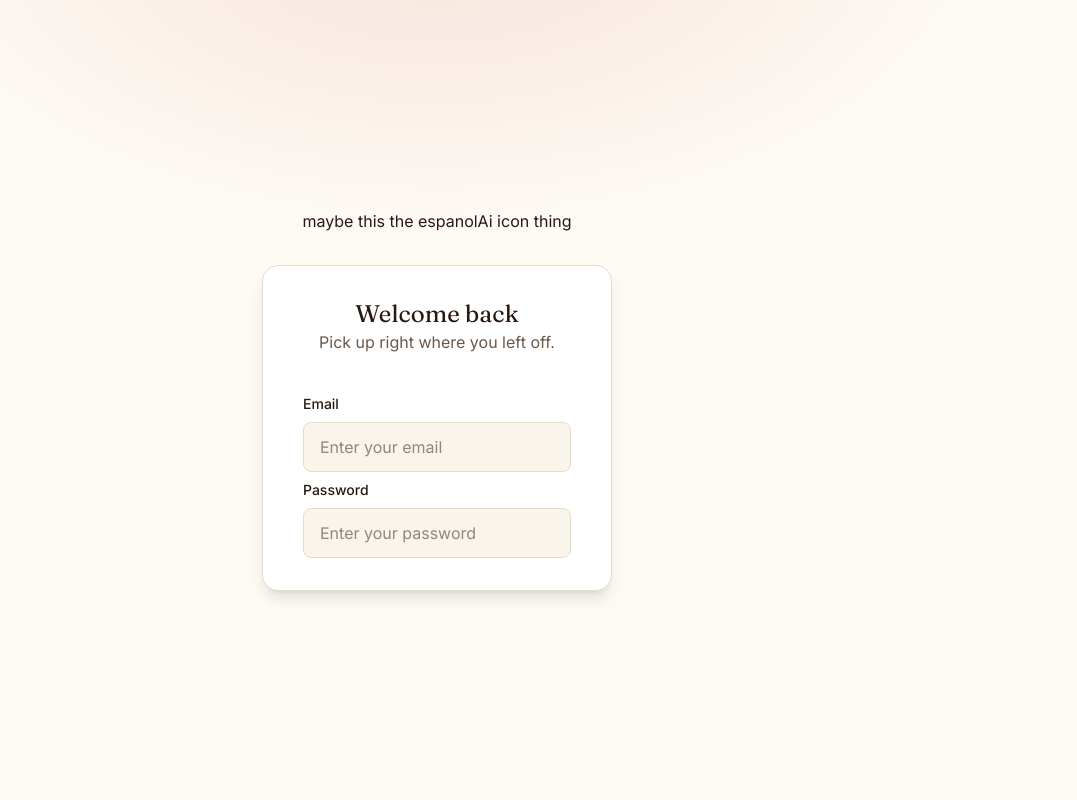
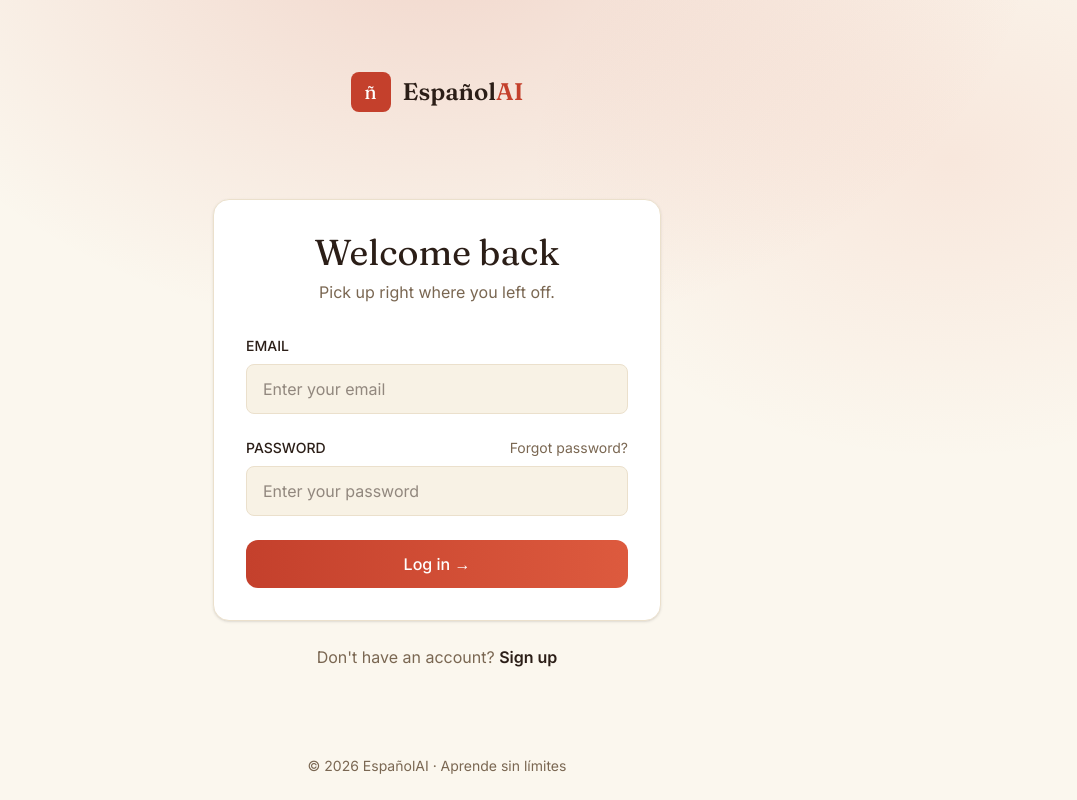
Before and after one commit to Soph055/EspanolAi, a React (Vite) app in the folder client/: page / in a window 1280 px wide. Shown: the whole page, without its empty margins (203-1280 px from the left). Built offline with nearby package versions, Linux system fonts and the light colour scheme.

Commit message:
Finished login ui design

```diff
--- a/client/src/index.css
+++ b/client/src/index.css
@@ -6,16 +6,17 @@
   --font-display: "Fraunces", ui-serif, Georgia, serif;
 
   /* Colors */
-  --color-background: #fdf9f3;
-  --color-foreground: #2a1810;
-  --color-muted: #f5ede2;
-  --color-muted-foreground: #6b5849;
-  --color-primary: #c8442a;
-  --color-primary-hover: #b03a24;
+  --color-background: #fbf7ee;
+  --color-foreground: #2b1e17;
+  --color-muted: #f4ecdd;
+  --color-muted-foreground: #7a6752;
+  --color-primary: #c4402c;
+  --color-primary-hover: #a5341f;
+  --color-primary-light: #dd5a3e;
   --color-primary-foreground: #ffffff;
   --color-card: #ffffff;
-  --color-border: #e8dcc8;
-  --color-input: #faf5eb;
+  --color-border: #ebe0cc;
+  --color-input: #f8f2e5;
   --color-destructive: #dc2626;
 }
 
@@ -23,11 +24,17 @@ body {
   background-color: var(--color-background);
   color: var(--color-foreground);
   font-family: var(--font-sans);
-  background-image: radial-gradient(
-    ellipse 900px 500px at 50% -10%,
-    rgba(200, 68, 42, 0.12),
-    transparent 60%
-  );
+  background-image:
+    radial-gradient(
+      ellipse 1000px 700px at 50% -10%,
+      rgba(196, 64, 44, 0.18),
+      transparent 60%
+    ),
+    radial-gradient(
+      ellipse 700px 500px at 90% 20%,
+      rgba(221, 90, 62, 0.10),
+      transparent 60%
+    );
   background-attachment: fixed;
   min-height: 100vh;
 }
--- a/client/src/pages/LoginPage.tsx
+++ b/client/src/pages/LoginPage.tsx
@@ -1,31 +1,83 @@
 function LoginPage() {
   return (
-        //full screen flexbox with centered content
-        <div className="flex flex-col items-center bg-color p-4 justify-center h-screen gap-8">
-          <div> maybe this the espanolAi icon thing</div>
-            <div>
-                <div className="flex flex-col items-center bg-card rounded-2xl p-8 shadow-lg border border-border w-full max-w-md">
+    <div className="min-h-screen flex flex-col items-center p-6">
 
-               {/* Wrapper for top of card */}
+      {/* Top: Logo */}
+      <div className="flex items-center gap-3 pt-12">
+        <div className="w-10 h-10 rounded-lg bg-primary flex items-center justify-center">
+          <span className="font-display text-primary-foreground text-xl leading-none">ñ</span>
+        </div>
+        <span className="font-display text-2xl font-semibold">
+          Español<span className="text-primary">AI</span>
+        </span>
+      </div>
+
+      {/* Middle: Card + Sign up link (grows to fill space) */}
+      <div className="flex-1 flex flex-col justify-center items-center w-full gap-6 py-12">
+
+        {/* Card */}
+        <div className="bg-card border border-border rounded-2xl p-8 w-full max-w-md shadow-sm">
+
+          {/* Heading */}
           <div className="text-center mb-8">
-                     <h1 className="text-2xl font-display"> Welcome back</h1>
+            <h1 className="text-4xl font-display text-foreground mb-2">Welcome back</h1>
             <p className="text-muted-foreground">Pick up right where you left off.</p>
           </div>
-                {/* Wrapper for form */}
 
-                    <div className="p-2">
-                        <label htmlFor="email" className="text-sm font-medium mb-2 block">Email</label>
-                        <input id="email" type="email" placeholder="Enter your email" className="w-full bg-input border border-border rounded-lg px-4 py-3 focus:outline-none focus:border-primary"/>
-                    </div>
-                    <div>
-                        <label htmlFor="password" className="text-sm font-medium mb-2 block">Password</label>
-                        <input id="password" type="password" placeholder="Enter your password" className="w-full bg-input border border-border rounded-lg px-4 py-3 focus:outline-none focus:border-primary"/>
+          {/* Form */}
+          <form>
+            {/* Email */}
+            <div className="mb-6">
+              <label htmlFor="email" className="text-sm font-medium mb-2 block">EMAIL</label>
+              <input
+                id="email"
+                type="email"
+                placeholder="Enter your email"
+                className="w-full bg-input border border-border rounded-lg px-4 py-3 focus:outline-none focus:border-primary transition"
+              />
             </div>
 
+            {/* Password */}
+            <div className="mb-6">
+              <div className="flex flex-row justify-between items-center mb-2">
+                <label htmlFor="password" className="text-sm font-medium">PASSWORD</label>
+                <a href="#" className="text-sm text-muted-foreground hover:text-foreground transition">
+                  Forgot password?
+                </a>
+              </div>
+              <input
+                id="password"
+                type="password"
+                placeholder="Enter your password"
+                className="w-full bg-input border border-border rounded-lg px-4 py-3 focus:outline-none focus:border-primary transition"
+              />
+            </div>
 
+            {/* Log in button */}
+            <button
+              type="submit"
+              className="w-full bg-gradient-to-r from-primary to-primary-light text-primary-foreground py-3 rounded-xl font-medium hover:opacity-90 transition"
+            >
+              Log in →
+            </button>
+          </form>
 
         </div>
+
+        {/* Sign up link (below card) */}
+        <p className="text-muted-foreground">
+          Don't have an account?{' '}
+          <a href="/signup" className="font-semibold text-foreground hover:text-primary transition">
+            Sign up
+          </a>
+        </p>
+
       </div>
+
+      {/* Bottom: Footer */}
+      <footer className="text-sm text-muted-foreground">
+        © 2026 EspañolAI · Aprende sin límites
+      </footer>
 
     </div>
   );
```
Lines whose indentation alone changed are shown as unchanged.
